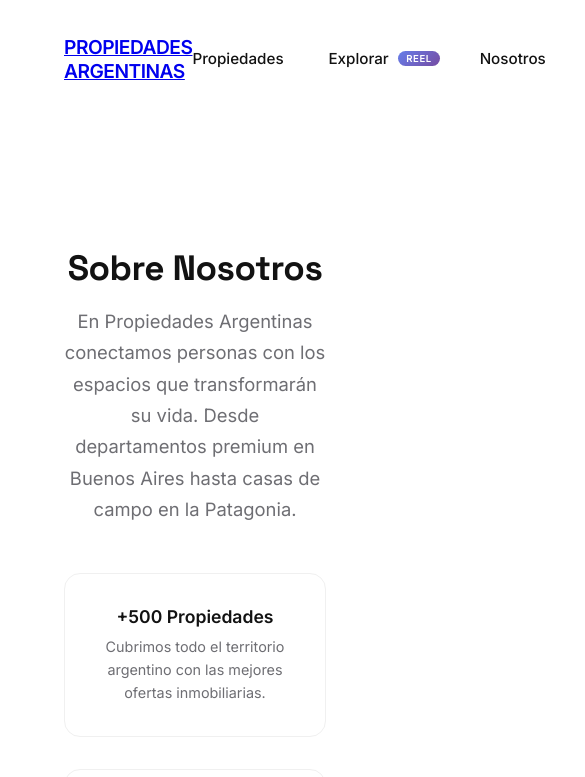
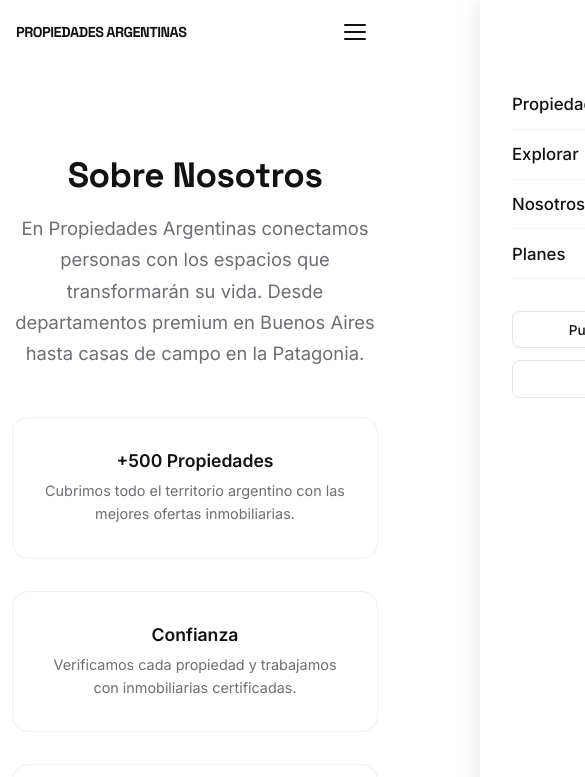
Before and after one commit to ManuSchonhoff/Propiedades-argentinas, a Next.js app: page /nosotros in a window 390 px wide. Shown: the top 777 px of the page, 585 px wide, since content can reach past the window. Built offline with nearby package versions, Linux system fonts and the light colour scheme; no server answers; some icons are missing.

Commit message:
fix: responsive navbar with hamburger menu + aesthetic fixes

```diff
--- a/app/globals.css
+++ b/app/globals.css
@@ -32,11 +32,13 @@ body {
 }
 
 .logo {
-    font-family: var(--font-ui);
+    font-family: var(--font-display);
     font-weight: 800;
     font-size: 1.2rem;
     letter-spacing: -0.5px;
     text-transform: uppercase;
+    color: var(--text-primary);
+    text-decoration: none;
 }
 
 .nav-links {
@@ -1641,6 +1643,50 @@ body {
     opacity: 1;
 }
 
+/* ====== Nav Toggle (Hamburger) ====== */
+.nav-toggle {
+    display: none;
+    flex-direction: column;
+    justify-content: center;
+    gap: 5px;
+    background: none;
+    border: none;
+    cursor: pointer;
+    padding: 0.5rem;
+    z-index: 1002;
+}
+
+.nav-toggle-bar {
+    display: block;
+    width: 22px;
+    height: 2px;
+    background: var(--text-primary);
+    border-radius: 2px;
+    transition: all 0.3s ease;
+    transform-origin: center;
+}
+
+.nav-toggle-bar.open:nth-child(1) {
+    transform: translateY(7px) rotate(45deg);
+}
+
+.nav-toggle-bar.open:nth-child(2) {
+    opacity: 0;
+}
+
+.nav-toggle-bar.open:nth-child(3) {
+    transform: translateY(-7px) rotate(-45deg);
+}
+
+/* ====== Mobile Menu (default: transparent wrapper) ====== */
+.mobile-menu {
+    display: contents;
+}
+
+.mobile-menu-overlay {
+    display: none;
+}
+
 /* ====== Responsive ====== */
 @media (max-width: 1024px) {
     .editorial-hero {
@@ -1741,6 +1787,73 @@ body {
     .lightbox-arrow {
         width: 40px;
         height: 40px;
+    }
+}
+
+/* ====== Responsive — 900px (hamburger trigger) ====== */
+@media (max-width: 900px) {
+    .nav-toggle {
+        display: flex;
+    }
+
+    .mobile-menu {
+        display: flex;
+        flex-direction: column;
+        position: fixed;
+        top: 0;
+        right: -100%;
+        width: 300px;
+        max-width: 85vw;
+        height: 100dvh;
+        background: #fff;
+        z-index: 1001;
+        padding: 5rem 2rem 2rem;
+        gap: 2rem;
+        box-shadow: -4px 0 20px rgba(0, 0, 0, 0.08);
+        transition: right 0.3s cubic-bezier(0.4, 0, 0.2, 1);
+        overflow-y: auto;
+    }
+
+    .mobile-menu.open {
+        right: 0;
+    }
+
+    .mobile-menu .nav-links {
+        flex-direction: column;
+        gap: 0;
+    }
+
+    .mobile-menu .nav-links a {
+        padding: 0.9rem 0;
+        font-size: 1.05rem;
+        border-bottom: 1px solid #f0f0f0;
+    }
+
+    .mobile-menu .nav-actions {
+        flex-direction: column;
+        gap: 0.75rem;
+    }
+
+    .mobile-menu .nav-actions .btn-publish {
+        text-align: center;
+        width: 100%;
+        display: block;
+    }
+
+    .mobile-menu-overlay {
+        display: block;
+        position: fixed;
+        inset: 0;
+        background: rgba(0, 0, 0, 0.4);
+        z-index: 1000;
+        opacity: 0;
+        pointer-events: none;
+        transition: opacity 0.3s ease;
+    }
+
+    .mobile-menu-overlay.open {
+        opacity: 1;
+        pointer-events: auto;
     }
 }
 
@@ -1888,13 +2001,14 @@ body {
     transition: all 0.2s;
 }
 
-.btn-outline {
+/* btn-outline for pricing CTA — extends base .btn-outline */
+.pricing-card__cta.btn-outline {
     background: transparent;
     border: 2px solid var(--accent-dark);
     color: var(--accent-dark);
 }
 
-.btn-outline:hover {
+.pricing-card__cta.btn-outline:hover {
     background: var(--accent-dark);
     color: #fff;
 }
@@ -2141,8 +2255,87 @@ body {
     letter-spacing: 0.3px;
 }
 
-/* ====== Responsive — pricing/billing/boost ====== */
+/* ====== Responsive — 768px (general mobile) ====== */
 @media (max-width: 768px) {
+    .clean-nav {
+        padding: 1.2rem 1.5rem;
+    }
+
+    .display-title {
+        font-size: 2.8rem;
+    }
+
+    .hero-banner {
+        height: 40vh;
+    }
+
+    .content-section {
+        padding: 2rem 1rem;
+    }
+
+    .text-block h2 {
+        font-size: 2rem;
+    }
+
+    .detail-container {
+        padding: 1rem 1.5rem;
+    }
+
+    .detail-title {
+        font-size: 2rem;
+    }
+
+    .detail-price {
+        font-size: 1.5rem;
+    }
+
+    .detail-features {
+        flex-wrap: wrap;
+        gap: 1rem;
+    }
+
+    .publish-grid {
+        grid-template-columns: 1fr;
+    }
+
+    .form-row {
+        grid-template-columns: 1fr;
+    }
+
+    .form-row-3 {
+        grid-template-columns: 1fr;
+    }
+
+    .dash-header {
+        flex-direction: column;
+        gap: 0.75rem;
+        text-align: center;
+    }
+
+    .dash-listing-row {
+        flex-direction: column;
+        align-items: stretch;
+        text-align: center;
+    }
+
+    .dash-listing-thumb {
+        width: 100%;
+        height: 140px;
+    }
+
+    .dash-listing-actions {
+        justify-content: center;
+    }
+
+    .wizard-progress {
+        gap: 1.5rem;
+    }
+
+    .wizard-step span {
+        font-size: 0.7rem;
+    }
+
+    /* Pricing */
     .pricing-page {
         padding: 6rem 1rem 3rem;
     }
@@ -2163,6 +2356,7 @@ body {
         transform: translateY(-4px);
     }
 
+    /* Billing */
     .billing-page {
         padding: 6rem 1rem 3rem;
     }
@@ -2173,3 +2367,93 @@ body {
         text-align: center;
     }
 }
+
+/* ====== Responsive — 480px (extra-small) ====== */
+@media (max-width: 480px) {
+    .clean-nav {
+        padding: 1rem;
+    }
+
+    .logo {
+        font-size: 0.9rem;
+    }
+
+    .display-title {
+        font-size: 2rem;
+        letter-spacing: -1px;
+    }
+
+    .hero-desc {
+        font-size: 0.95rem;
+    }
+
+    .hero-banner {
+        height: 35vh;
+        border-radius: 12px;
+    }
+
+    .hero-banner-container {
+        padding: 0 1rem;
+    }
+
+    .glass-search-floater {
+        padding: 1rem;
+    }
+
+    .content-section {
+        padding: 1.5rem 0.75rem;
+    }
+
+    .text-block h2 {
+        font-size: 1.6rem;
+    }
+
+    .detail-container {
+        padding: 1rem;
+    }
+
+    .detail-title {
+        font-size: 1.6rem;
+    }
+
+    .detail-features {
+        display: grid;
+        grid-template-columns: 1fr 1fr;
+        gap: 0.75rem;
+    }
+
+    .detail-features .feat {
+        padding: 0.75rem;
+        border: 1px solid #f0f0f0;
+        border-radius: 8px;
+    }
+
+    .card-top h3 {
+        font-size: 1.1rem;
+    }
+
+    .price {
+        font-size: 1rem;
+    }
+
+    .footer-inner {
+        padding: 1.5rem 1rem;
+    }
+
+    .footer-links {
+        flex-direction: column;
+        gap: 1.5rem;
+    }
+
+    .footer-bottom {
+        padding: 1rem;
+    }
+
+    .auth-card {
+        padding: 1.5rem;
+    }
+
+    .auth-card h1 {
+        font-size: 1.5rem;
+    }
+}
--- a/components/AuthButton.tsx
+++ b/components/AuthButton.tsx
@@ -73,7 +73,7 @@ export default function AuthButton() {
     }
 
     return (
-        <Link href="/login" className="btn-cta">
+        <Link href="/login" className="btn-publish">
             Ingresar
         </Link>
     );
--- a/components/Navbar.tsx
+++ b/components/Navbar.tsx
@@ -1,12 +1,75 @@
+"use client";
+
+import { useState, useEffect, useCallback } from "react";
+import { usePathname } from "next/navigation";
 import Link from "next/link";
 import AuthButton from "@/components/AuthButton";
 
 export default function Navbar() {
+    const [menuOpen, setMenuOpen] = useState(false);
+    const pathname = usePathname();
+
+    // Close menu on route change
+    useEffect(() => {
+        setMenuOpen(false);
+    }, [pathname]);
+
+    // Close menu on ESC key
+    useEffect(() => {
+        if (!menuOpen) return;
+        const handleEsc = (e: KeyboardEvent) => {
+            if (e.key === "Escape") setMenuOpen(false);
+        };
+        document.addEventListener("keydown", handleEsc);
+        return () => document.removeEventListener("keydown", handleEsc);
+    }, [menuOpen]);
+
+    // Prevent body scroll when menu is open
+    useEffect(() => {
+        if (menuOpen) {
+            document.body.style.overflow = "hidden";
+        } else {
+            document.body.style.overflow = "";
+        }
+        return () => {
+            document.body.style.overflow = "";
+        };
+    }, [menuOpen]);
+
+    const toggleMenu = useCallback(() => {
+        setMenuOpen((prev) => !prev);
+    }, []);
+
+    const closeMenu = useCallback(() => {
+        setMenuOpen(false);
+    }, []);
+
     return (
         <nav className="clean-nav">
             <Link href="/" className="logo">
                 PROPIEDADES ARGENTINAS
             </Link>
+
+            {/* Hamburger toggle — visible only <900px via CSS */}
+            <button
+                className="nav-toggle"
+                onClick={toggleMenu}
+                aria-label={menuOpen ? "Cerrar menú" : "Abrir menú"}
+                aria-expanded={menuOpen}
+            >
+                <span className={`nav-toggle-bar${menuOpen ? " open" : ""}`} />
+                <span className={`nav-toggle-bar${menuOpen ? " open" : ""}`} />
+                <span className={`nav-toggle-bar${menuOpen ? " open" : ""}`} />
+            </button>
+
+            {/* Overlay backdrop */}
+            <div
+                className={`mobile-menu-overlay${menuOpen ? " open" : ""}`}
+                onClick={closeMenu}
+            />
+
+            {/* Mobile drawer / desktop inline */}
+            <div className={`mobile-menu${menuOpen ? " open" : ""}`}>
                 <div className="nav-links">
                     <Link href="/propiedades?op=buy">
                         Propiedades <i className="ph ph-caret-down"></i>
@@ -23,6 +86,7 @@ export default function Navbar() {
                     </Link>
                     <AuthButton />
                 </div>
+            </div>
         </nav>
     );
 }
```
Lines whose indentation alone changed are shown as unchanged.
